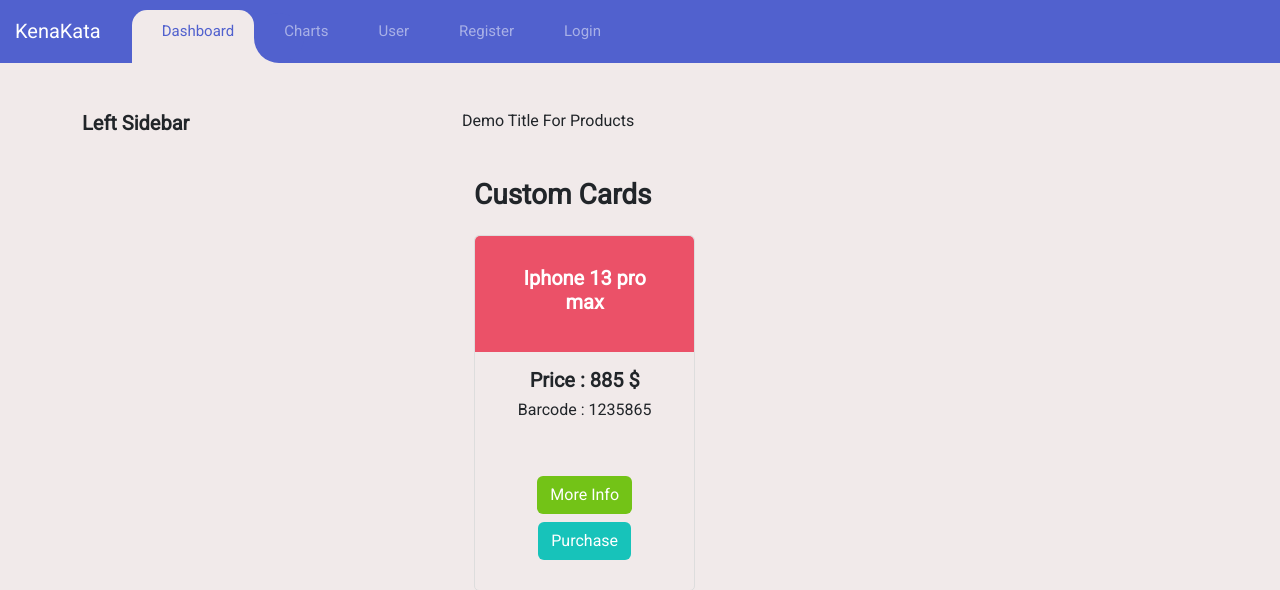
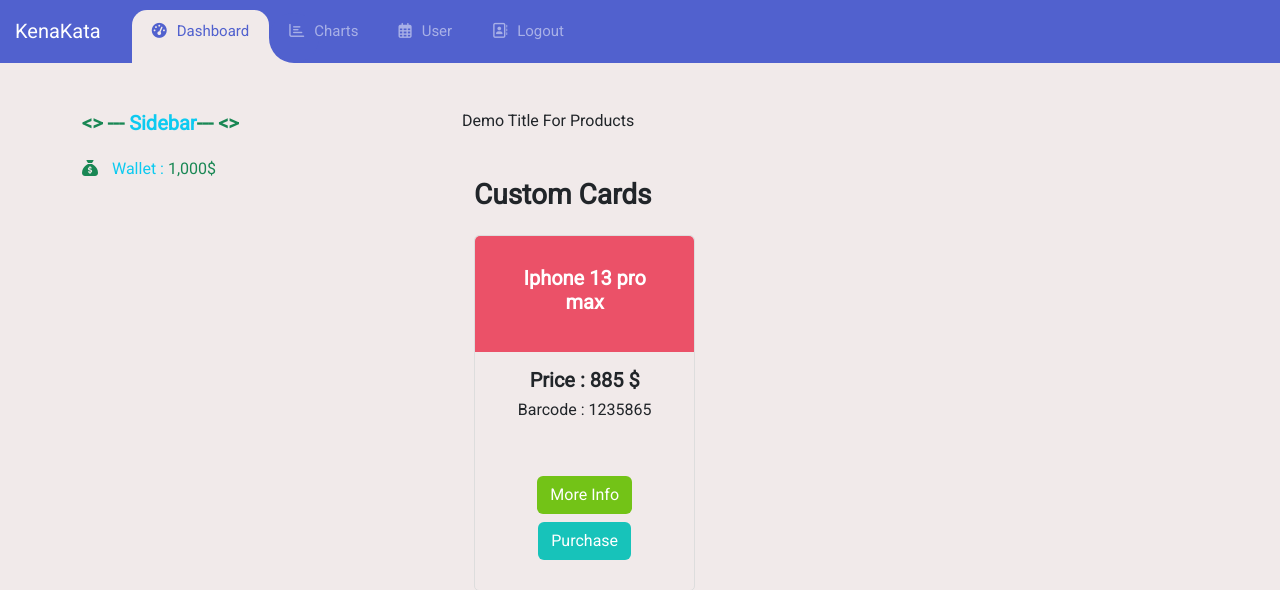
Before and after one commit to itsmohiful/kenakata, a Flask app: page /home in a window 1280 px wide. Shown: the top 590 px of the page. Run offline with Flask 2, Linux system fonts and the light colour scheme; a user stored in the database is signed in; data comes from the database, SQL or seed files in the repository; both versions use the stored data as it was after the commit; some libraries are stand-ins or nearby versions.

Commit message:
add logout, minor change in model, fix template issue

```diff
--- a/kenakata/__init__.py
+++ b/kenakata/__init__.py
@@ -5,7 +5,7 @@
 
 app = Flask(__name__)
 app.config['SQLALCHEMY_DATABASE_URI'] = 'sqlite:///kenakata.db'
-app.config['SECRET_KEY'] = '48c6d8711bd311792ec4e472'
+app.config['SECRET_KEY'] = 'dffbad3e6cea07b84a7201cf'
 db = SQLAlchemy(app)
 bcrypt = Bcrypt(app)
 login_manager = LoginManager(app)
--- a/kenakata/models.py
+++ b/kenakata/models.py
@@ -30,6 +30,13 @@
     products = db.relationship('Product', backref='owned_user', lazy=True)
 
 
+    @property
+    def budget_prettify(self):
+        if len(str(self.budget)) >= 4:
+            return f'{ str(self.budget)[:-3] },{ str(self.budget)[-3:]}$'
+        else:
+            return 'f{self.budget}$'
+
     # @property
     # def password(self):
     #     return self.password
--- a/kenakata/routes.py
+++ b/kenakata/routes.py
@@ -1,7 +1,7 @@
 from crypt import methods
 
 from flask import flash, redirect, render_template, url_for
-from flask_login import login_user
+from flask_login import login_user, logout_user
 
 from kenakata import app, bcrypt, db
 from kenakata.forms import LoginForm, RegisterForm
@@ -27,6 +27,8 @@
 
         db.session.add(user)
         db.session.commit()
+        login_user(user)
+        flash(f'Account has been created and Login as: {user.username}', category='success')
         return redirect(url_for('home'))
 
     if form.errors != {}:
@@ -44,9 +46,16 @@
         user = User.query.filter_by(username=form.username.data).first()
         if user and bcrypt.check_password_hash(user.password, form.password.data):
             login_user(user)
-            flash(f'You are login as: {user.username}')
+            flash(f'You are login as: {user.username}', category='success')
             return redirect(url_for('home'))
         else:
             flash('Username or Password are not matche! Please try again', category='danger')
 
     return render_template("login.html", form=form)
+
+
+@app.route('/logout')
+def logout():
+    logout_user()
+    flash('You have been log out!',category='success')
+    return redirect(url_for('login'))
--- a/kenakata/templates/base.html
+++ b/kenakata/templates/base.html
@@ -10,6 +10,14 @@
       rel="stylesheet"
       integrity="sha384-0evHe/X+R7YkIZDRvuzKMRqM+OrBnVFBL6DOitfPri4tjfHxaWutUpFmBp4vmVor"
       crossorigin="anonymous"
+    />
+
+    <link
+      rel="stylesheet"
+      href="https://cdnjs.cloudflare.com/ajax/libs/font-awesome/6.1.1/css/all.min.css"
+      integrity="sha512-KfkfwYDsLkIlwQp6LFnl8zNdLGxu9YAA1QvwINks4PhcElQSvqcyVLLD9aMhXd13uQjoXtEKNosOWaZqXgel0g=="
+      crossorigin="anonymous"
+      referrerpolicy="no-referrer"
     />
 
     <link
@@ -51,6 +59,11 @@
     ></script>
     <script src="https://cdnjs.cloudflare.com/ajax/libs/jquery/3.1.0/jquery.min.js"></script>
 
+    <script
+      src="https://kit.fontawesome.com/c88707a838.js"
+      crossorigin="anonymous"
+    ></script>
+
     <script src="{{ url_for('static', filename='js/app.js') }}"></script>
   </body>
 </html>
--- a/kenakata/templates/home.html
+++ b/kenakata/templates/home.html
@@ -4,7 +4,25 @@
   <div class="row">
     <!-- sidebar -->
     <div class="col-md-4">
-      <h5>Left Sidebar</h5>
+      <h5 class="text-info">
+        <span class="text-success"><> ---</span> Sidebar<span
+          class="text-success"
+          >--- <></span
+        >
+      </h5>
+
+      {% if current_user.is_authenticated %}
+      <h6 class="text-info pl-2 mt-4">
+        <span class="text-success"
+          ><i class="fa-solid fa-sack-dollar"></i
+        ></span>
+        Wallet :
+        <span class="text-success">{{ current_user.budget_prettify }}</span>
+      </h6>
+
+      {% else %}
+      <h6 class="text-info">Please, Sign In for Purchase</h6>
+      {% endif %}
     </div>
     <!-- end sidebar -->
 
--- a/kenakata/templates/includes/nav.html
+++ b/kenakata/templates/includes/nav.html
@@ -30,16 +30,27 @@
           ><i class="far fa-calendar-alt"></i>User</a
         >
       </li>
+
+      {% if current_user.is_authenticated %}
+      <li class="nav-item">
+        <a class="nav-link" href="{{ url_for('logout') }}"
+          ><i class="far fa-address-book"></i>Logout</a
+        >
+      </li>
+      {% else %}
+      <li class="nav-item">
+        <a class="nav-link" href="{{ url_for('login') }}"
+          ><i class="far fa-clone"></i>Login</a
+        >
+      </li>
+
       <li class="nav-item">
         <a class="nav-link" href="{{ url_for('register') }}"
           ><i class="far fa-address-book"></i>Register</a
         >
       </li>
-      <li class="nav-item">
-        <a class="nav-link" href="{{ url_for('login') }}"
-          ><i class="far fa-clone"></i>Login</a
-        >
-      </li>
+
+      {% endif %}
     </ul>
   </div>
 </nav>
```
Also changed, not shown: kenakata/forms.py (+5 -4 lines), kenakata/kenakata.db.
